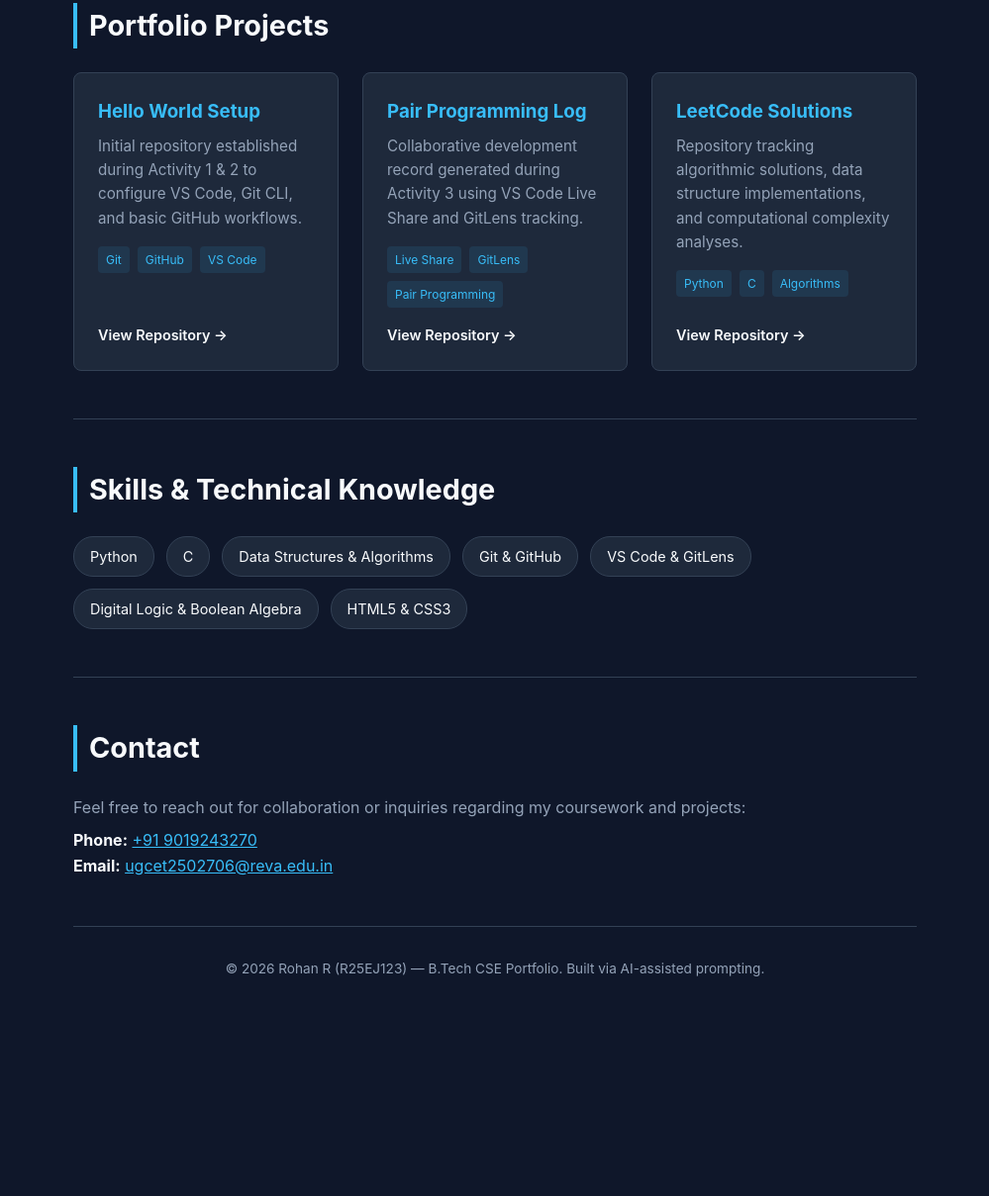
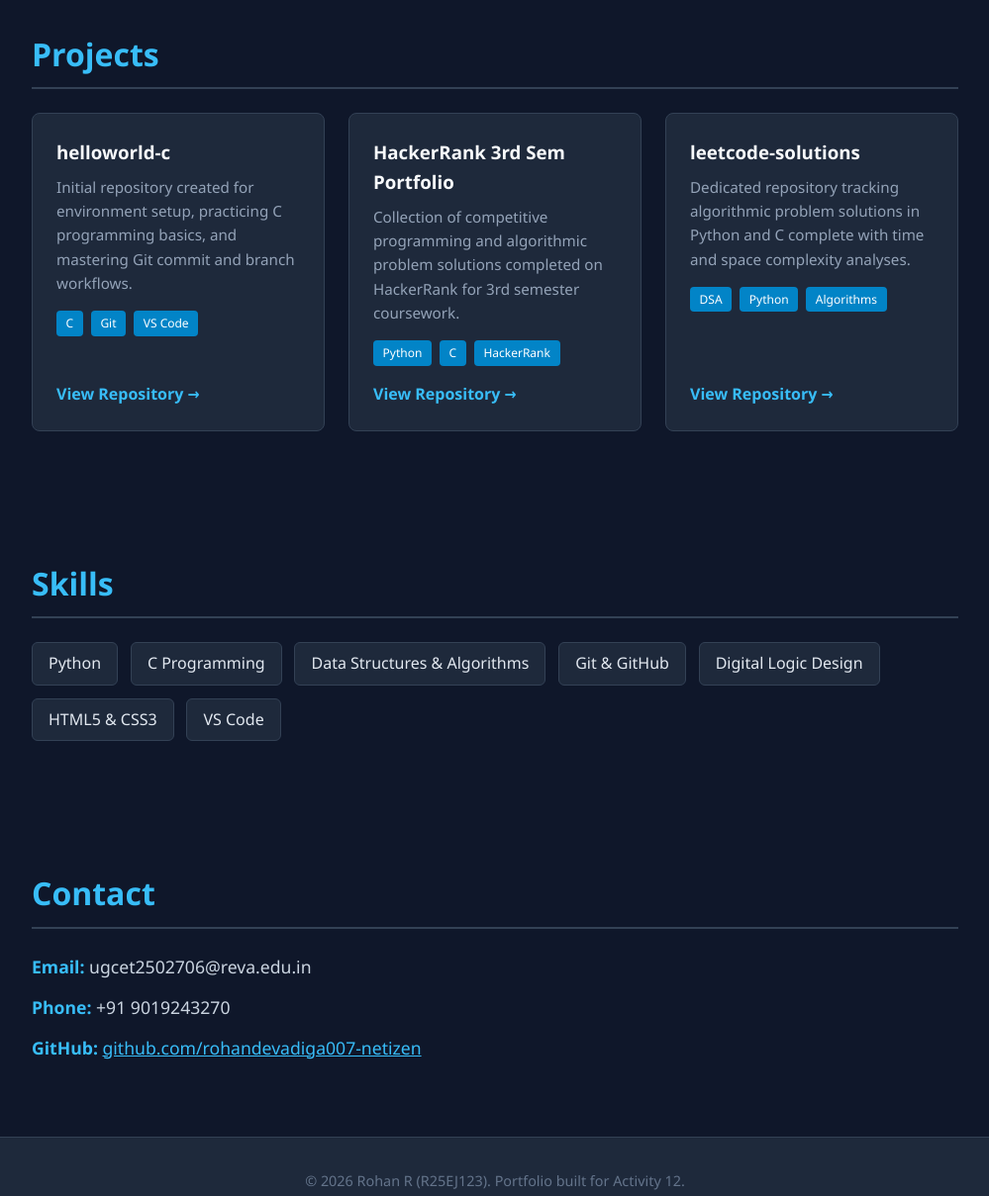
Before and after one commit to rohandevadiga007-netizen/Portfolio_Blog, a plain HTML site: page index.html in a window 1280 px wide. Shown: the part 744-1953 px from the top of the page at 99% size, without its empty margins (140-1139 px from the left). Before the commit the page ends 1783 px from the top, so only its background shows below. Drawn offline with Linux system fonts and the light colour scheme.

Commit message:
Revamp portfolio page layout and styles
Updated the HTML structure and styles for the portfolio page, enhancing layout and design elements.

```diff
--- a/index.html
+++ b/index.html
@@ -3,22 +3,13 @@
 <head>
     <meta charset="UTF-8">
     <meta name="viewport" content="width=device-width, initial-scale=1.0">
-  <title>Portfolio | Rohan R - R25EJ123</title>
+    <title>Rohan R | Portfolio</title>
     <style>
-    :root {
-      --bg-primary: #0f172a;
-      --bg-secondary: #1e293b;
-      --text-main: #f8fafc;
-      --text-muted: #94a3b8;
-      --accent: #38bdf8;
-      --accent-hover: #0284c7;
-      --card-border: #334155;
-    }
-
         * {
-      box-sizing: border-box;
             margin: 0;
             padding: 0;
+            box-sizing: border-box;
+            font-family: 'Segoe UI', Tahoma, Geneva, Verdana, sans-serif;
         }
 
         html {
@@ -26,30 +17,27 @@
         }
 
         body {
-      font-family: -apple-system, BlinkMacSystemFont, "Segoe UI", Roboto, Oxygen, Ubuntu, Cantarell, sans-serif;
-      background-color: var(--bg-primary);
-      color: var(--text-main);
+            background-color: #0f172a;
+            color: #f8fafc;
             line-height: 1.6;
-      padding-bottom: 2rem;
         }
 
         nav {
+            background-color: #1e293b;
+            padding: 1rem 2rem;
             position: sticky;
             top: 0;
-      background-color: rgba(15, 23, 42, 0.9);
-      backdrop-filter: blur(8px);
-      border-bottom: 1px solid var(--card-border);
-      padding: 1rem 2rem;
+            z-index: 100;
             display: flex;
             justify-content: space-between;
             align-items: center;
-      z-index: 100;
+            border-bottom: 1px solid #334155;
         }
 
         nav .logo {
-      font-weight: 700;
             font-size: 1.2rem;
-      color: var(--accent);
+            font-weight: bold;
+            color: #38bdf8;
         }
 
         nav ul {
@@ -59,160 +47,151 @@
         }
 
         nav a {
-      color: var(--text-muted);
+            color: #94a3b8;
             text-decoration: none;
-      transition: color 0.2s;
+            transition: color 0.3s;
         }
 
         nav a:hover {
-      color: var(--accent);
+            color: #38bdf8;
         }
 
-    .container {
-      max-width: 900px;
-      margin: 0 auto;
-      padding: 0 1.5rem;
+        header {
+            padding: 5rem 2rem;
+            text-align: center;
+            background: linear-gradient(180deg, #1e293b 0%, #0f172a 100%);
         }
 
-    header.hero {
-      padding: 5rem 0 3rem;
-      text-align: center;
-    }
-
-    .hero h1 {
-      font-size: 2.5rem;
+        header h1 {
+            font-size: 2.8rem;
+            color: #f8fafc;
             margin-bottom: 0.5rem;
         }
 
-    .hero p.subtitle {
+        header p {
             font-size: 1.2rem;
-      color: var(--accent);
+            color: #38bdf8;
             margin-bottom: 1rem;
         }
 
-    .hero p.bio {
-      color: var(--text-muted);
-      max-width: 650px;
-      margin: 0 auto 1.5rem;
-    }
-
-    .social-links a {
+        .student-id {
+            background-color: #334155;
             display: inline-block;
-      margin: 0 0.5rem;
-      padding: 0.5rem 1rem;
-      border: 1px solid var(--accent);
-      color: var(--accent);
-      text-decoration: none;
-      border-radius: 6px;
-      transition: all 0.2s;
-    }
-
-    .social-links a:hover {
-      background-color: var(--accent);
-      color: var(--bg-primary);
+            padding: 0.3rem 0.8rem;
+            border-radius: 20px;
+            font-size: 0.9rem;
+            color: #cbd5e1;
         }
 
         section {
-      padding: 3rem 0;
-      border-bottom: 1px solid var(--card-border);
+            max-width: 1000px;
+            margin: 0 auto;
+            padding: 4rem 2rem;
         }
 
-    section h2 {
-      font-size: 1.8rem;
+        h2 {
+            font-size: 2rem;
+            color: #38bdf8;
             margin-bottom: 1.5rem;
-      color: var(--text-main);
-      border-left: 4px solid var(--accent);
-      padding-left: 0.75rem;
+            border-bottom: 2px solid #334155;
+            padding-bottom: 0.5rem;
+        }
+
+        .about-text {
+            font-size: 1.1rem;
+            color: #cbd5e1;
         }
 
         .projects-grid {
             display: grid;
-      grid-template-columns: repeat(auto-fit, minmax(260px, 1fr));
+            grid-template-columns: repeat(auto-fit, minmax(280px, 1fr));
             gap: 1.5rem;
         }
 
-    .card {
-      background-color: var(--bg-secondary);
-      border: 1px solid var(--card-border);
+        .project-card {
+            background-color: #1e293b;
+            padding: 1.5rem;
             border-radius: 8px;
-      padding: 1.5rem;
-      transition: transform 0.2s, border-color 0.2s;
+            border: 1px solid #334155;
+            transition: transform 0.3s, border-color 0.3s;
             display: flex;
             flex-direction: column;
             justify-content: space-between;
         }
 
-    .card:hover {
-      transform: translateY(-4px);
-      border-color: var(--accent);
+        .project-card:hover {
+            transform: translateY(-5px);
+            border-color: #38bdf8;
         }
 
-    .card h3 {
+        .project-card h3 {
+            color: #f8fafc;
             margin-bottom: 0.5rem;
-      color: var(--accent);
         }
 
-    .card p {
-      color: var(--text-muted);
+        .project-card p {
+            color: #94a3b8;
             font-size: 0.95rem;
             margin-bottom: 1rem;
         }
 
-    .tags {
+        .badges {
             display: flex;
+            gap: 0.5rem;
             flex-wrap: wrap;
-      gap: 0.5rem;
             margin-bottom: 1rem;
         }
 
-    .tag {
-      background-color: rgba(56, 189, 248, 0.1);
-      color: var(--accent);
+        .badge {
+            background-color: #0284c7;
+            color: #ffffff;
             font-size: 0.75rem;
-      padding: 0.25rem 0.5rem;
+            padding: 0.2rem 0.6rem;
             border-radius: 4px;
         }
 
-    .card-link {
-      color: var(--text-main);
+        .project-link {
+            display: inline-block;
+            color: #38bdf8;
             text-decoration: none;
-      font-weight: 600;
-      font-size: 0.9rem;
+            font-weight: bold;
         }
 
-    .card-link:hover {
+        .project-link:hover {
             text-decoration: underline;
         }
 
         .skills-list {
             display: flex;
             flex-wrap: wrap;
-      gap: 0.75rem;
+            gap: 0.8rem;
         }
 
-    .skill-badge {
-      background-color: var(--bg-secondary);
-      border: 1px solid var(--card-border);
+        .skill-item {
+            background-color: #1e293b;
+            border: 1px solid #334155;
             padding: 0.5rem 1rem;
-      border-radius: 20px;
-      font-size: 0.9rem;
+            border-radius: 6px;
+            color: #e2e8f0;
+        }
+
+        .contact-info p {
+            margin-bottom: 0.8rem;
+            font-size: 1.1rem;
+            color: #cbd5e1;
+        }
+
+        .contact-info strong {
+            color: #38bdf8;
         }
 
         footer {
             text-align: center;
-      padding: 2rem 0 1rem;
-      color: var(--text-muted);
-      font-size: 0.85rem;
-    }
-
-    @media (max-width: 600px) {
-      nav {
-        flex-direction: column;
-        gap: 0.75rem;
-      }
-      .hero h1 {
-        font-size: 2rem;
-      }
+            padding: 2rem;
+            background-color: #1e293b;
+            color: #64748b;
+            font-size: 0.9rem;
+            border-top: 1px solid #334155;
         }
     </style>
 </head>
@@ -228,100 +207,88 @@
         </ul>
     </nav>
 
-  <div class="container">
-    <header class="hero">
+    <header>
         <h1>Rohan R</h1>
-      <p class="subtitle">3rd Semester, B.Tech CSE | Student ID: R25EJ123</p>
-      <p class="bio">
-        Passionate about software development, computer science fundamentals, and algorithm design.
-      </p>
-      <div class="social-links">
-        <a href="https://github.com/rohandevadiga007" target="_blank" rel="noopener noreferrer">GitHub Profile</a>
-        <a href="#contact">Contact Me</a>
-      </div>
+        <p>3rd Semester B.Tech CSE Student</p>
+        <span class="student-id">Student ID: R25EJ123</span>
     </header>
 
     <section id="about">
         <h2>About Me</h2>
-      <p>
-        I am a 3rd-semester B.Tech Computer Science and Engineering student dedicated to building clean, scalable software and mastering core computer science principles. My technical foundation spans algorithmic problem solving in Python and C, combined with modern version control and collaborative development workflows. I aim to contribute to open-source software and develop efficient systems.
+        <p class="about-text">
+            I am a 3rd-semester B.Tech Computer Science and Engineering student dedicated to mastering software development, data structures, and algorithmic efficiency. My primary language focus includes Python and C programming along with essential version control practices using Git and GitHub. I am constantly building hands-on projects to sharpen my core computer science fundamentals and practical engineering skills.
         </p>
     </section>
 
     <section id="projects">
-      <h2>Portfolio Projects</h2>
+        <h2>Projects</h2>
         <div class="projects-grid">
-
-        <div class="card">
+            <div class="project-card">
                 <div>
-            <h3>Hello World Setup</h3>
-            <p>Initial repository established during Activity 1 & 2 to configure VS Code, Git CLI, and basic GitHub workflows.</p>
-            <div class="tags">
-              <span class="tag">Git</span>
-              <span class="tag">GitHub</span>
-              <span class="tag">VS Code</span>
+                    <h3>helloworld-c</h3>
+                    <p>Initial repository created for environment setup, practicing C programming basics, and mastering Git commit and branch workflows.</p>
+                    <div class="badges">
+                        <span class="badge">C</span>
+                        <span class="badge">Git</span>
+                        <span class="badge">VS Code</span>
                     </div>
                 </div>
-          <a href="https://github.com/rohandevadiga007/hello-world" class="card-link" target="_blank" rel="noopener noreferrer">View Repository &rarr;</a>
+                <a href="https://github.com/rohandevadiga007-netizen/helloworld-c" target="_blank" class="project-link">View Repository &rarr;</a>
             </div>
 
-        <div class="card">
+            <div class="project-card">
                 <div>
-            <h3>Pair Programming Log</h3>
-            <p>Collaborative development record generated during Activity 3 using VS Code Live Share and GitLens tracking.</p>
-            <div class="tags">
-              <span class="tag">Live Share</span>
-              <span class="tag">GitLens</span>
-              <span class="tag">Pair Programming</span>
+                    <h3>HackerRank 3rd Sem Portfolio</h3>
+                    <p>Collection of competitive programming and algorithmic problem solutions completed on HackerRank for 3rd semester coursework.</p>
+                    <div class="badges">
+                        <span class="badge">Python</span>
+                        <span class="badge">C</span>
+                        <span class="badge">HackerRank</span>
                     </div>
                 </div>
-          <a href="https://github.com/rohandevadiga007/pair-programming-log" class="card-link" target="_blank" rel="noopener noreferrer">View Repository &rarr;</a>
+                <a href="https://github.com/rohandevadiga007-netizen/HackerRank-3rdsem-Portfolio" target="_blank" class="project-link">View Repository &rarr;</a>
             </div>
 
-        <div class="card">
+            <div class="project-card">
                 <div>
-            <h3>LeetCode Solutions</h3>
-            <p>Repository tracking algorithmic solutions, data structure implementations, and computational complexity analyses.</p>
-            <div class="tags">
-              <span class="tag">Python</span>
-              <span class="tag">C</span>
-              <span class="tag">Algorithms</span>
+                    <h3>leetcode-solutions</h3>
+                    <p>Dedicated repository tracking algorithmic problem solutions in Python and C complete with time and space complexity analyses.</p>
+                    <div class="badges">
+                        <span class="badge">DSA</span>
+                        <span class="badge">Python</span>
+                        <span class="badge">Algorithms</span>
                     </div>
                 </div>
-          <a href="https://github.com/rohandevadiga007/leetcode-solutions" class="card-link" target="_blank" rel="noopener noreferrer">View Repository &rarr;</a>
+                <a href="https://github.com/rohandevadiga007-netizen/leetcode-solutions" target="_blank" class="project-link">View Repository &rarr;</a>
             </div>
-
         </div>
     </section>
 
     <section id="skills">
-      <h2>Skills & Technical Knowledge</h2>
+        <h2>Skills</h2>
         <div class="skills-list">
-        <span class="skill-badge">Python</span>
-        <span class="skill-badge">C</span>
-        <span class="skill-badge">Data Structures & Algorithms</span>
-        <span class="skill-badge">Git & GitHub</span>
-        <span class="skill-badge">VS Code & GitLens</span>
-        <span class="skill-badge">Digital Logic & Boolean Algebra</span>
-        <span class="skill-badge">HTML5 & CSS3</span>
+            <div class="skill-item">Python</div>
+            <div class="skill-item">C Programming</div>
+            <div class="skill-item">Data Structures & Algorithms</div>
+            <div class="skill-item">Git & GitHub</div>
+            <div class="skill-item">Digital Logic Design</div>
+            <div class="skill-item">HTML5 & CSS3</div>
+            <div class="skill-item">VS Code</div>
         </div>
     </section>
 
     <section id="contact">
         <h2>Contact</h2>
-      <p style="color: var(--text-muted);">
-        Feel free to reach out for collaboration or inquiries regarding my coursework and projects:
-      </p>
-      <p style="margin-top: 0.5rem;">
-        <strong>Phone:</strong> <a href="tel:+919019243270" style="color: var(--accent);">+91 9019243270</a><br>
-        <strong>Email:</strong> <a href="mailto:ugcet2502706@reva.edu.in" style="color: var(--accent);">ugcet2502706@reva.edu.in</a>
-      </p>
+        <div class="contact-info">
+            <p><strong>Email:</strong> ugcet2502706@reva.edu.in</p>
+            <p><strong>Phone:</strong> +91 9019243270</p>
+            <p><strong>GitHub:</strong> <a href="https://github.com/rohandevadiga007-netizen" target="_blank" style="color: #38bdf8;">github.com/rohandevadiga007-netizen</a></p>
+        </div>
     </section>
 
     <footer>
-      <p>&copy; 2026 Rohan R (R25EJ123) — B.Tech CSE Portfolio. Built via AI-assisted prompting.</p>
+        <p>&copy; 2026 Rohan R (R25EJ123). Portfolio built for Activity 12.</p>
     </footer>
-  </div>
 
 </body>
 </html>
```
Lines whose indentation alone changed are shown as unchanged.
